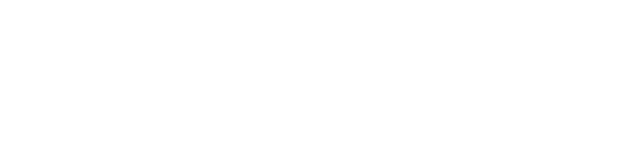
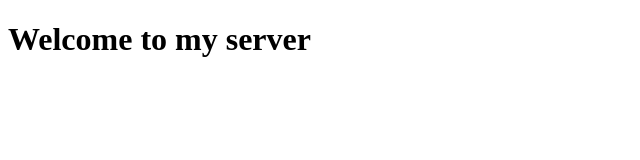
Before and after one commit to marlinejohn/ExpressJs-basic, a website: page public/index.html in a window 1280 px wide. Shown: the whole page, without its empty margins (0-640 px from the left). Drawn offline with Linux system fonts and the light colour scheme.

Commit message:
Added welcome message to index.html and code for static file in index.js

```diff
--- a/index.js
+++ b/index.js
@@ -6,6 +6,7 @@ app.listen(port, () => {
     console.log(`Server is running on http://localhost:${port}`);
 })
 
+
 app.get('/', (req, res) => {
     res.send('Welcome to my Express.js server!')
 })
@@ -13,3 +14,6 @@ app.get('/', (req, res) => {
 app.get('/about', (req, res) => {
     res.send('Welcome to my page, an accountant turned web developer')
 })
+
+// Serve static files
+app.use(express.static('public'));
--- a/public/index.html
+++ b/public/index.html
@@ -6,6 +6,6 @@
     <title>Document</title>
 </head>
 <body>
-
+    <h1>Welcome to my server</h1>
 </body>
 </html>
```
